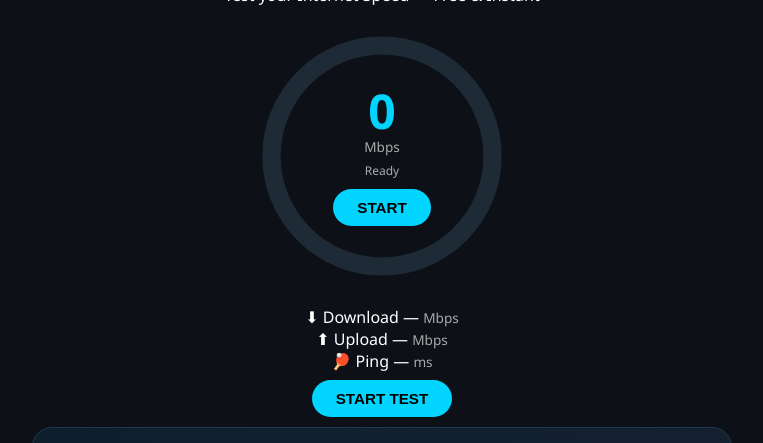
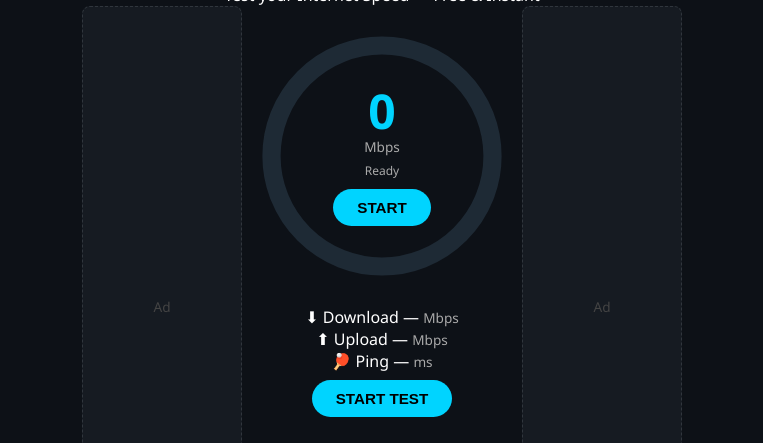
Before and after one commit to jyothi123elia/speedtest, a website: page public/index.html in a window 1280 px wide. Shown: the part 59-502 px from the top of the page, without its empty margins (258-1021 px from the left). Drawn offline with Linux system fonts and the light colour scheme.

Commit message:
added left right ads

```diff
--- a/public/index.html
+++ b/public/index.html
@@ -20,6 +20,12 @@
   <!-- AD SLOT TOP (Google AdSense) -->
   <div class="ad-slot" id="ad-top">
     <!-- AdSense code goes here -->
+  </div>
+
+  <div class="page-layout">
+  <div class="ad-sidebar left-ad">
+    <!-- Google AdSense Left -->
+    <div class="ad-slot vertical">Ad</div>
   </div>
 
   <main>
@@ -59,6 +65,12 @@
     <button id="start-btn" onclick="startTest()">START TEST</button>
   </main>
 
+  <div class="ad-sidebar right-ad">
+    <!-- Google AdSense Right -->
+    <div class="ad-slot vertical">Ad</div>
+  </div>
+</div>
+
  <!-- BUDDHA SECTION -->
   <div class="buddha-section">
     <div class="buddha-animation">
--- a/public/style.css
+++ b/public/style.css
@@ -181,3 +181,41 @@ body {
   70%, 85%  { opacity: 0; }
   100%      { opacity: 1; }
 }
+/* LEFT & RIGHT ADS */
+.page-layout {
+  display: flex;
+  justify-content: center;
+  align-items: flex-start;
+  gap: 10px;
+  width: 100%;
+  max-width: 1200px;
+  margin: 0 auto;
+}
+
+.ad-sidebar {
+  width: 160px;
+  flex-shrink: 0;
+  position: sticky;
+  top: 20px;
+}
+
+.ad-slot.vertical {
+  width: 160px;
+  min-height: 600px;
+  background: #161b22;
+  border: 1px dashed #30363d;
+  border-radius: 8px;
+  display: flex;
+  align-items: center;
+  justify-content: center;
+  color: #444;
+  font-size: 0.85rem;
+  writing-mode: horizontal-tb;
+}
+
+/* Hide sidebar ads on small screens */
+@media (max-width: 900px) {
+  .ad-sidebar {
+    display: none;
+  }
+}
```
